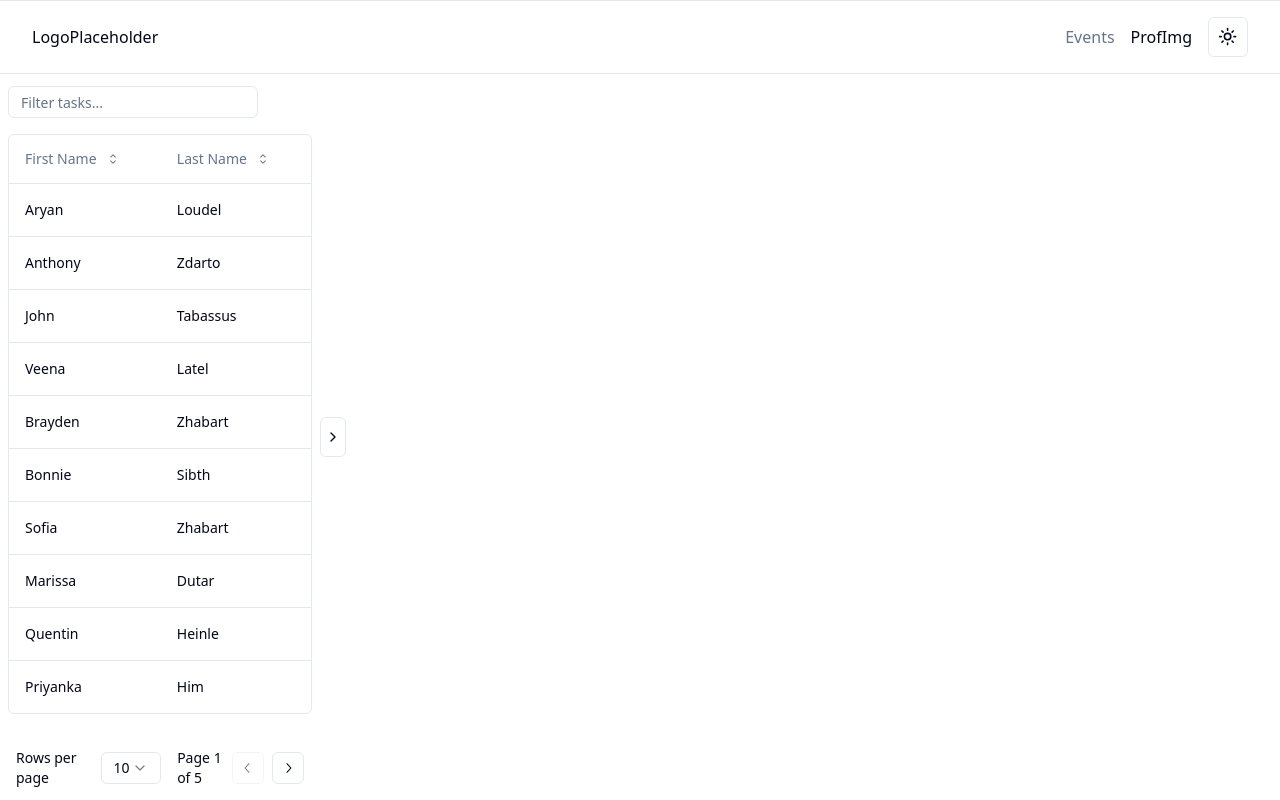
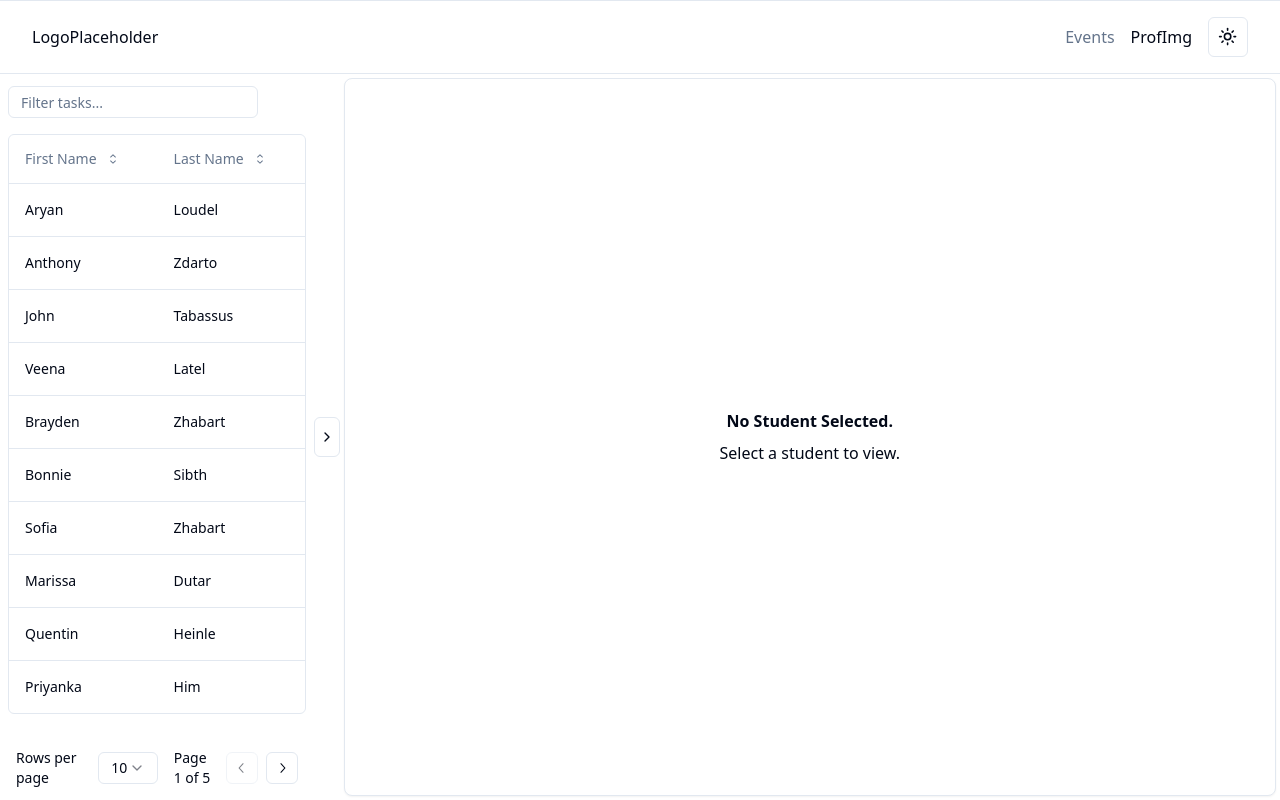
Before and after one commit to Recruit-R/RecruitR, a Next.js app: page /recruiter/home in a window 1280 px wide. Built offline with nearby package versions, Linux system fonts and the light colour scheme.

Commit message:
empty card now has placeholder

```diff
--- a/app/recruiter/home/components/client-component.tsx
+++ b/app/recruiter/home/components/client-component.tsx
@@ -55,7 +55,7 @@ export default function ClientComponent({students} : {students : any}) {
                 </Button>
             </div>
             {
-                currentStudent && (
+                currentStudent ? (
                     <div className={cn("bg-background overflow-y-scroll overscroll-contain p-1", !studentView ? "max-md:hidden" : "", feedbackFocus ? "md:w-3/5 xl:w-3/4" : "md:w-2/5")}>
                         <FeedbackCard
                             feedbackFocus={feedbackFocus}
@@ -64,6 +64,20 @@ export default function ClientComponent({students} : {students : any}) {
                             c={c}
                         />
                     </div>
+                ) : (
+                    <div className={cn("bg-background overflow-y-scroll overscroll-contain p-1", !studentView ? "max-md:hidden" : "", feedbackFocus ? "md:w-3/5 xl:w-3/4" : "md:w-2/5")}>
+                        <Card className="min-h-full flex items-center justify-center">
+                        <CardContent className="flex flex-col gap-2 items-center justify-center p-0">
+                            <p className="font-bold">
+                                No Student Selected.
+                            </p>
+                            <p>
+                                Select a student to view.
+                            </p>
+                        </CardContent>
+                        </Card>
+                    </div>
+
                 )
             }
         </div>
```
